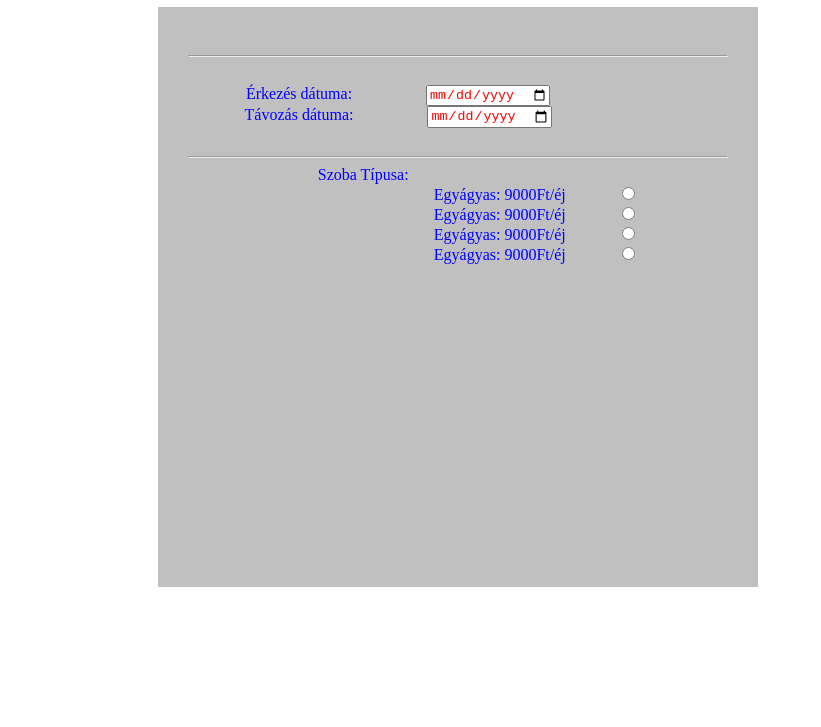
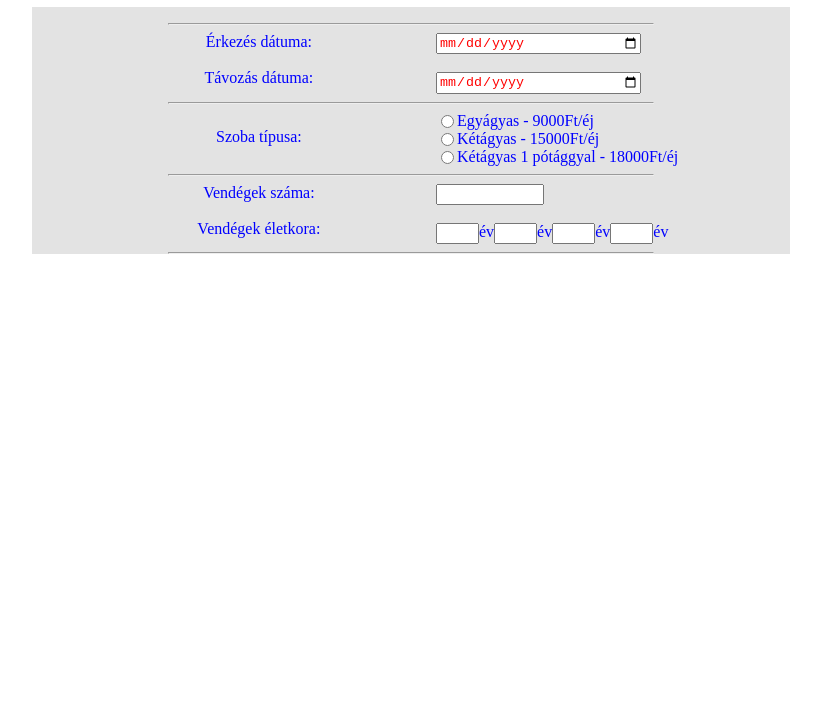
Before and after one commit to Zalan12/panzio, a plain HTML site: page index.html in a window 1280 px wide. Shown: the part 73-800 px from the top of the page, without its empty margins (229-1050 px from the left). Drawn offline with Linux system fonts and the light colour scheme.

Commit message:
Feladat újrakezdése, HTML struktúra kialakítása

```diff
--- a/index.html
+++ b/index.html
@@ -3,65 +3,113 @@
 <head>
     <meta charset="UTF-8">
     <meta name="viewport" content="width=device-width, initial-scale=1.0">
-    <title>Document</title>
+    <title>Panzió</title>
     <style>
         body{text-align: center;}
-        form{background-color: rgb(192, 192, 192);
-        margin-left: 30%;
-        margin-right: 30%;
-        padding-top: 40px;
-        padding-bottom: 40px;
-    min-width: 600px;
-        height: 500px;}
-        label{margin-right: 70px;
-        margin-left: -20%;
-        color: blue;}
-        hr{margin-left: 30px;
-        margin-right: 30px;}
-        #ido{padding-top: 20px;
-            padding-bottom: 20px;}
-        #szobatipusjobb{float: right;
-        margin-right: 20%;}
-        #r1{margin-right: -25vh;}
-        #r2{margin-right: -25vh;}
-        #r3{margin-right: -25vh;}
-        #r4{margin-right: -25vh;}
-
-
+        h1{color: blue;}
+        .content{
+        display: flex;
+        flex-direction: row;
+        }
+        .container{background-color: #e3e3e3;
+            margin-left: 20%;
+            margin-right: 20%;
+            padding-top: 8px;}
+        label{color: blue;}
+        hr{margin-left: 18%;
+            margin-right: 18%;}
+        .jobb{
+            display: flex;
+            flex-direction: column;
+        width: 400px;
+    justify-items: start;
+    justify-content: start;}
+        .bal{margin-left: 50px;
+            width: 400px;
+            display: flex;
+            flex-direction: column;}
+        #r1{float: left;}
+        #r2{float: left;}
+        #r3{float: left;}
+        .rlabel{float: left;}
+        .kozep{display: flex;
+            height: 50px;
+                justify-content: center;
+                align-items: center;}
+        #elet1{float: left;}
+        #elet2{float: left;}
+        #elet3{float: left;}
+        #elet4{float: left;}
+        .eletlbl{float: left;}
     </style>
 </head>
 <body>
-    <h1>Panzió szobafoglalás</h1>
+    <h1>Panzió-szobafoglalás</h1>
+<div class="container">
+    <hr>
+<div class="content">
 
-    <form action="./index.html">
-            <hr>
-            <div id="ido">
+        <div class="bal">
             <label for="erkezes">Érkezés dátuma:</label>
-            <input type="date" name="erkezes" id="erkezes" style="color: red;">
             <br>
             <label for="tavozas">Távozás dátuma:</label>
-            <input type="date" name="tavozas" id="tavozas"style="color: red;">
+        </div>
+        <div class="jobb">
+            <input type="date" name="erkezes" id="erkezes" style="color: red; max-width:200px">
+            <br>
+            <input type="date" name="tavozas" id="tavozas" style="color: red;max-width:200px">
+        </div>
 </div>
 <hr>
-            <div id="szobatipusbal">
-                <label for="">Szoba Típusa:</label>
+<div class="content">
+
+    <div class="bal">
+        <div class="kozep">
+            <label for="">Szoba típusa:</label>
         </div>
-            <div id="szobatipusjobb">
+
+    </div>
+    <div class="jobb">
+        <div class="r">
             <input type="radio" name="r1" id="r1">
-                <label for="r1">Egyágyas: 9000Ft/éj</label>
+            <label for="r1" class="rlabel">Egyágyas - 9000Ft/éj</label>
+        </div>
+        <div class="r">
+            <input type="radio" name="r1" id="r2">
+            <label for="r2 " class="rlabel">Kétágyas - 15000Ft/éj</label>
+        </div>
+        <div class="r">
+            <input type="radio" name="r1" id="r3">
+            <label for="r3 " class="rlabel">Kétágyas 1 pótággyal - 18000Ft/éj</label>
+        </div>
+    </div>
+</div>
+<hr>
+<div class="content">
+
+    <div class="bal">
+        <label for="">Vendégek száma:</label>
         <br>
-                <input type="radio" name="r2" id="r2">
-                <label for="r1">Egyágyas: 9000Ft/éj</label>
+        <label for="">Vendégek életkora:</label>
+    </div>
+    <div class="jobb">
+        <input type="number" name="" id="" max="4" min="1" required style="width: 100px;">
         <br>
-                <input type="radio" name="r3" id="r3">
-                <label for="r1">Egyágyas: 9000Ft/éj</label>
-                <br>
-                <input type="radio" name="r4" id="r4">
-                <label for="r1">Egyágyas: 9000Ft/éj</label>
+        <div class="eletkorok">
+            <input type="number" name="elet1" id="elet1" style="width: 35px;"min="0">
+            <label for="elet1" class="eletlbl">év</label>
+            <input type="number" name="elet2" id="elet2" style="width: 35px;"min="0">
+            <label for="elet2" class="eletlbl">év</label>
+            <input type="number" name="elet3" id="elet3" style="width: 35px;"min="0">
+            <label for="elet3" class="eletlbl">év</label>
+            <input type="number" name="elet4" id="elet4" style="width: 35px;"min="0">
+            <label for="elet4" class="eletlbl">év</label>
         </div>
-    </form>
+    </div>
+</div>
+<hr>
 
+</div>
 
-    <script src="./panzio.js"></script>
 </body>
 </html>
```
Lines whose indentation alone changed are shown as unchanged.
